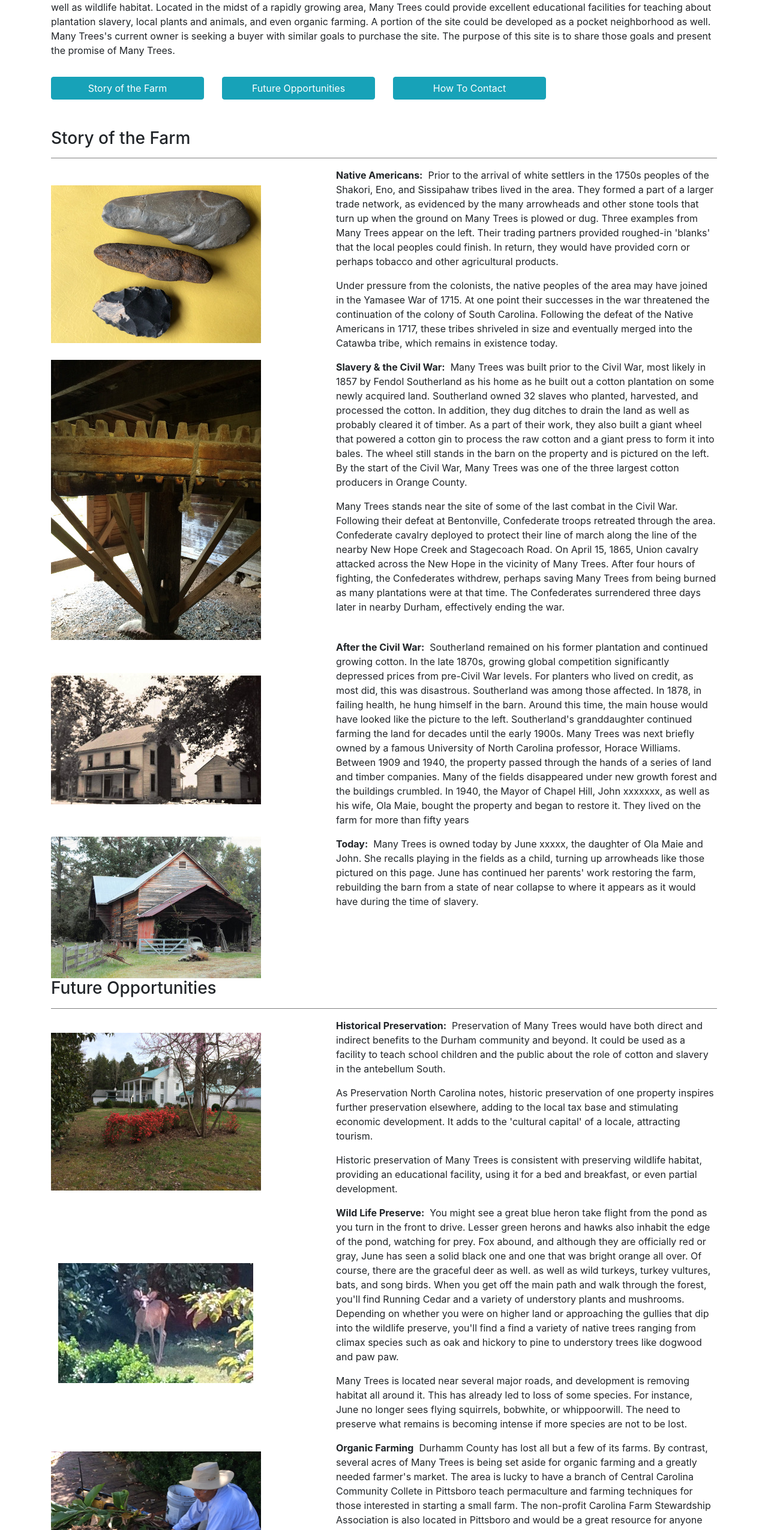
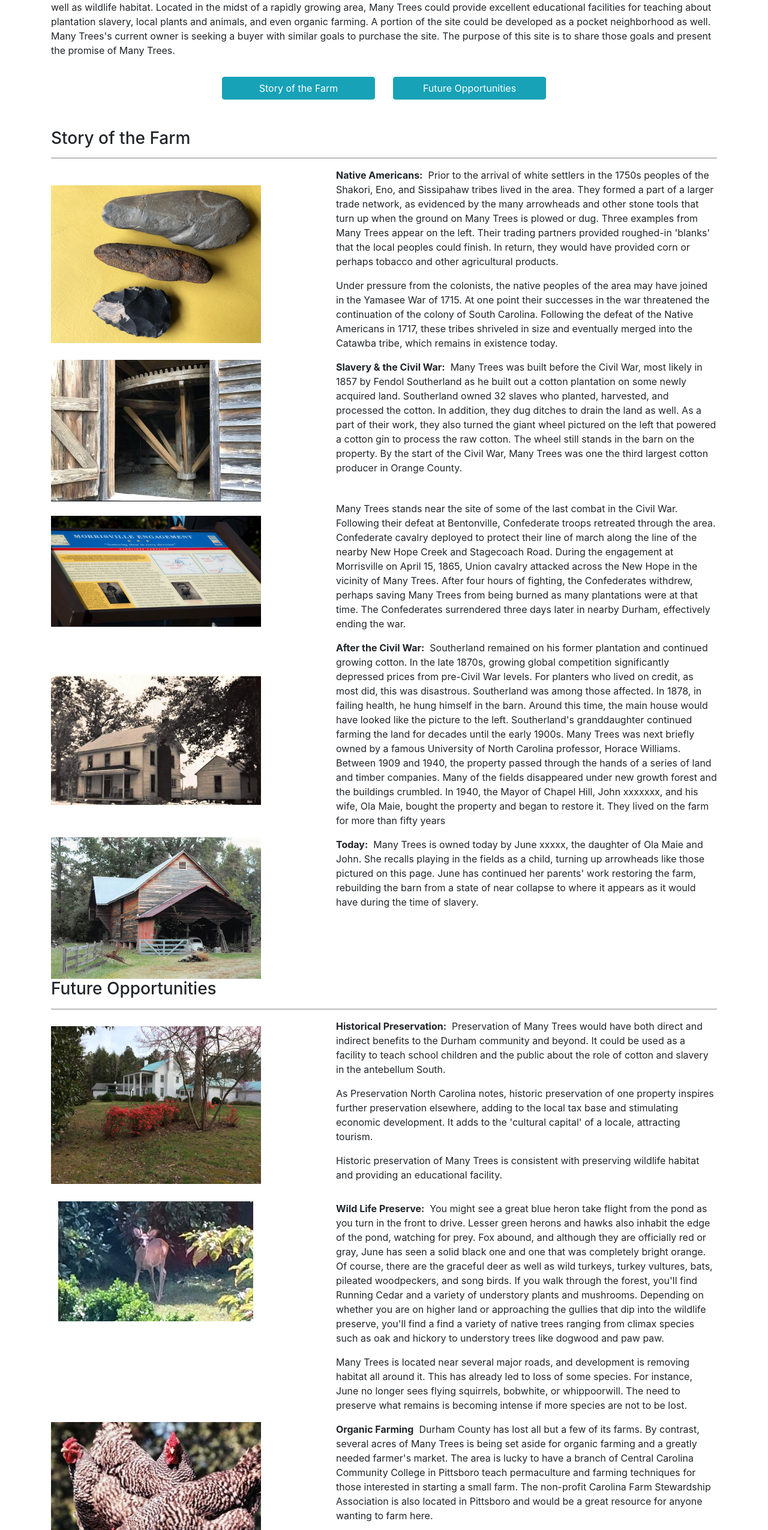
Before and after one commit to wucheeman/many-trees, a plain HTML site: page index.html in a window 1280 px wide. Shown: the part 949-3500 px from the top of the page at 60% size. Drawn offline with nearby package versions, Linux system fonts and the light colour scheme; a script that the page names is missing.

Commit message:
updates to text, new or changed images, and a start on draft-final format

```diff
--- a/index.html
+++ b/index.html
@@ -41,15 +41,17 @@
     </div> <!-- end row -->
 
     <div class='row'>
+      <!-- this centers the two buttons on the page -->
+      <div class="col-sm-3"></div>
       <div class='col-sm-3 text-center pt-3 pb-5'>
         <a href='#story' type="button" class="btn btn-info btn-block">Story of the Farm</a>
       </div>
       <div class='col-sm-3 text-center pt-3 pb-5'>
         <a href='#future' type="button" class="btn btn-info btn-block">Future Opportunities</a>
       </div>
-      <div class='col-sm-3 text-center pt-3 pb-5'>
+      <!-- <div class='col-sm-3 text-center pt-3 pb-5'>
         <a href='#howto' type="button" class="btn btn-info btn-block">How To Contact</a>
-      </div>
+      </div> -->
     </div> <!-- end row -->
 
     <div class="row">
@@ -70,12 +72,19 @@
     </div> <!-- end row -->
 
     <div class='row h-100'>
-    <div class="col-sm-5 my-auto">
-      <img src='./assets/img/cotton_press_350x497.jpg'/>
-    </div>
+      <div class="col-sm-5 my-auto">
+        <img src='./assets/img/wheel_cropped.jpg'/>
+      </div>
       <div class="col-sm-7">
-        <p><b>Slavery & the Civil War:</b>&nbsp;&nbsp;Many Trees was built prior to the Civil War, most likely in 1857 by Fendol Southerland as his home as he built out a cotton plantation on some newly acquired land. Southerland owned 32 slaves who planted, harvested, and processed the cotton. In addition, they dug ditches to drain the land as well as probably cleared it of timber. As a part of their work, they also built a giant wheel that powered a cotton gin to process the raw cotton and a giant press to form it into bales. The wheel still stands in the barn on the property and is pictured on the left. By the start of the Civil War, Many Trees was one of the three largest cotton producers in Orange County.</p>
-        <p>Many Trees stands near the site of some of the last combat in the Civil War. Following their defeat at Bentonville, Confederate troops retreated through the area. Confederate cavalry deployed to protect their line of march along the line of the nearby New Hope Creek and Stagecoach Road. On April 15, 1865, Union cavalry attacked across the New Hope in the vicinity of Many Trees. After four hours of fighting, the Confederates withdrew, perhaps saving Many Trees from being burned as many plantations were at that time. The Confederates surrendered three days later in nearby Durham, effectively ending the war.</p>
+        <p><b>Slavery & the Civil War:</b>&nbsp;&nbsp;Many Trees was built before the Civil War, most likely in 1857 by Fendol Southerland as he built out a cotton plantation on some newly acquired land. Southerland owned 32 slaves who planted, harvested, and processed the cotton. In addition, they dug ditches to drain the land as well. As a part of their work, they also turned the giant wheel pictured on the left that powered a cotton gin to process the raw cotton. The wheel still stands in the barn on the property. By the start of the Civil War, Many Trees was one the third largest cotton producer in Orange County.</p>
+      </div>
+    </div> <!-- end row -->
+    <div class='row h-100'>
+      <div class="col-sm-5 my-auto">
+        <img src='./assets/img/morrisville_marker_350x185.jpg'/>
+      </div>
+      <div class="col-sm-7">
+        <p>Many Trees stands near the site of some of the last combat in the Civil War. Following their defeat at Bentonville, Confederate troops retreated through the area. Confederate cavalry deployed to protect their line of march along the line of the nearby New Hope Creek and Stagecoach Road. During the engagement at Morrisville on April 15, 1865, Union cavalry attacked across the New Hope in the vicinity of Many Trees. After four hours of fighting, the Confederates withdrew, perhaps saving Many Trees from being burned as many plantations were at that time. The Confederates surrendered three days later in nearby Durham, effectively ending the war.</p>
       </div>
     </div> <!-- end row -->
 
@@ -84,7 +93,7 @@
       <img src='./assets/img/after_civil_war_350x219.jpg'/>
     </div>
       <div class="col-sm-7">
-        <p><b>After the Civil War:</b>&nbsp;&nbsp;Southerland remained on his former plantation and continued growing cotton. In the late 1870s, growing global competition significantly depressed prices from pre-Civil War levels. For planters who lived on credit, as most did, this was disastrous. Southerland was among those affected. In 1878, in failing health, he hung himself in the barn. Around this time, the main house would have looked like the picture to the left. Southerland's granddaughter continued farming the land for decades until the early 1900s. Many Trees was next briefly owned by a famous University of North Carolina professor, Horace Williams. Between 1909 and 1940, the property passed through the hands of a series of land and timber companies. Many of the fields disappeared under new growth forest and the buildings crumbled. In 1940, the Mayor of Chapel Hill, John xxxxxxx, as well as his wife, Ola Maie, bought the property and began to restore it. They lived on the farm for more than fifty years</p>
+        <p><b>After the Civil War:</b>&nbsp;&nbsp;Southerland remained on his former plantation and continued growing cotton. In the late 1870s, growing global competition significantly depressed prices from pre-Civil War levels. For planters who lived on credit, as most did, this was disastrous. Southerland was among those affected. In 1878, in failing health, he hung himself in the barn. Around this time, the main house would have looked like the picture to the left. Southerland's granddaughter continued farming the land for decades until the early 1900s. Many Trees was next briefly owned by a famous University of North Carolina professor, Horace Williams. Between 1909 and 1940, the property passed through the hands of a series of land and timber companies. Many of the fields disappeared under new growth forest and the buildings crumbled. In 1940, the Mayor of Chapel Hill, John xxxxxxx, and his wife, Ola Maie, bought the property and began to restore it. They lived on the farm for more than fifty years</p>
       </div>
     </div> <!-- end row -->
 
@@ -111,26 +120,26 @@
       <div class="col-sm-7">
         <p><b>Historical Preservation:</b>&nbsp;&nbsp;Preservation of Many Trees would have both direct and indirect benefits to the Durham community and beyond. It could be used as a facility to teach school children and the public about the role of cotton and slavery in the antebellum South.</p>
         <p>As Preservation North Carolina notes, historic preservation of one property inspires further preservation elsewhere, adding to the local tax base and stimulating economic development. It adds to the 'cultural capital' of a locale, attracting tourism.</p>
-        <p>Historic preservation of Many Trees is consistent with preserving wildlife habitat, providing an educational facility, using it for a bed and breakfast, or even partial development.</p>
+        <p>Historic preservation of Many Trees is consistent with preserving wildlife habitat and providing an educational facility.</p>
       </div>
     </div> <!-- end row -->
 
-    <div class='row h-100'>
-      <div class="col-sm-5 my-auto">
+    <div class='row h-100 mt-3'>
+      <div class="col-sm-5 align-top">
         <img src='./assets/img/deer_cropped_about350x200.png'/>
       </div>
-      <div class="col-sm-7">
-        <p><b>Wild Life Preserve:</b>&nbsp;&nbsp;You might see a great blue heron take flight from the pond as you turn in the front to drive. Lesser green herons and hawks also inhabit the edge of the pond, watching for prey. Fox abound, and although they are officially red or gray, June has seen a solid black one and one that was bright orange all over. Of course, there are the graceful deer as well. as well as wild turkeys, turkey vultures, bats, and song birds. When you get off the main path and walk through the forest, you'll find Running Cedar and a variety of understory plants and mushrooms. Depending on whether you were on higher land or approaching the gullies that dip into the wildlife preserve, you'll find a find a variety of native trees ranging from climax species such as oak and hickory to pine to understory trees like dogwood and paw paw.</p>
+      <div class="col-sm-7 align-top">
+        <p><b>Wild Life Preserve:</b>&nbsp;&nbsp;You might see a great blue heron take flight from the pond as you turn in the front to drive. Lesser green herons and hawks also inhabit the edge of the pond, watching for prey. Fox abound, and although they are officially red or gray, June has seen a solid black one and one that was completely bright orange. Of course, there are the graceful deer as well as wild turkeys, turkey vultures, bats, pileated woodpeckers, and song birds. If you walk through the forest, you'll find Running Cedar and a variety of understory plants and mushrooms. Depending on whether you are on higher land or approaching the gullies that dip into the wildlife preserve, you'll find a find a variety of native trees ranging from climax species such as oak and hickory to understory trees like dogwood and paw paw.</p>
         <p>Many Trees is located near several major roads, and  development is removing habitat all around it. This has already led to loss of some species. For instance, June no longer sees flying squirrels, bobwhite, or whippoorwill. The need to preserve what remains is becoming intense if more species are not to be lost.</p>
       </div>
     </div> <!-- end row -->
 
     <div class='row h-100'>
       <div class="col-sm-5 my-auto">
-        <img src='./assets/img/plants_on_patio_350x273.png'/>
+        <img src='./assets/img/chickens_350x268.jpg'/>
       </div>
       <div class="col-sm-7">
-        <p><b>Organic Farming</b>&nbsp;&nbsp;Durhamm County has lost all but a few of its farms. By contrast, several acres of Many Trees is being set aside for organic farming and a greatly needed farmer's market. The area is lucky to have a branch of Central Carolina Community Collete in Pittsboro teach permaculture and farming techniques for those interested in starting a small farm. The non-profit Carolina Farm Stewardship Association is also located in Pittsboro and would be a great resource for anyone wanting to farm here.</p>
+        <p><b>Organic Farming</b>&nbsp;&nbsp;Durham County has lost all but a few of its farms. By contrast, several acres of Many Trees is being set aside for organic farming and a greatly needed farmer's market. The area is lucky to have a branch of Central Carolina Community College in Pittsboro teach permaculture and farming techniques for those interested in starting a small farm. The non-profit Carolina Farm Stewardship Association is also located in Pittsboro and would be a great resource for anyone wanting to farm here.</p>
       </div>
     </div> <!-- end row -->
 
@@ -148,16 +157,7 @@
 
     <div class='row h-100'>
       <div class="col-sm-5 my-auto">
-        <img src='./assets/img/log_cabin_350x222.png'/>
-      </div>
-      <div class="col-sm-7">
-        <p><b>Rental Properties:</b>&nbsp;&nbsp;Many Trees has two buildings that could be rented to supplement other sources of income from the farm or used as guest houses for an AirBnB. The first is the log cabin shown to the right. Once a tobacco barn, it has been expanded and had plumbing and electricity added. It would be ideal for a student or writer. The second was originally a smokehouse, built by Southerland in the 1850s to cure hams. It also has been expanded, with plumbing, electricity, and a kitchen added. Both units offer privacy from the main house.</p>
-      </div>
-    </div> <!-- end row -->
-
-    <div class='row h-100'>
-      <div class="col-sm-5 my-auto">
-        <img src='./assets/img/gardener_cropped_300x225.jpg'/>
+        <img src='./assets/img/gardener_cropped_350x262.jpg'/>
       </div>
       <div class="col-sm-7">
         <p><b>Education:</b>&nbsp;&nbsp;Apart from its potential for teaching North Carolina history, Many Trees has many possible uses as an educational facility. In the past there have been T'ai Chi classes, filming of an art program for Public Television, a 'mile of art' exhibit, a public meeting by the Durham Historical Society, and a project by the students at the North Carolina School of Science and Mathematics. If used as a wildlife preserve, it could be used to teach about the ecology of the North Carolina Piedmont. If converted to an organic farm, it could also be used as a teaching facility for organic farming techniques. In any of these uses, Many Trees could also provide a place to hold art classes, teach tai chi chuan or yoga, provide horseback lessons, or any other form of instruction that benefits from being held outdoors.</p>
@@ -179,13 +179,13 @@
         <!--Image is by J.T. Morgan and is licensed under https://creativecommons.org/licenses/by-sa/4.0/deed.en-->
       </div>
       <div class="col-sm-7">
-        <p><b>Pocket Neighborhood:</b>&nbsp;&nbsp;As described by Wikipedia, a pocket neighborhood is a type of planned community that consists of a grouping of smaller residences, often around a courtyard or common garden, designed to promote a close knit sense of community and neighborliness with an increased level of contact. Environmental considerations often play a role in the creation of a pocket neighborhood. They reduce parking and roadways, and feature homes with smaller square footage built in close proximity to one another. Homes are designed to maximize space and use porch areas, encouraging time spent outside in the focal greenspace. The photo shows a pocket neighborhood in Washington state that suggests what one built on Many Trees might look like.</p>
+        <p><b>Conservation Neighborhood:</b>&nbsp;&nbsp;As described by Wikipedia, a pocket neighborhood is a type of planned community that consists of a grouping of smaller residences, often around a courtyard or common garden, designed to promote a close knit sense of community and neighborliness with an increased level of contact. Environmental considerations often play a role in the creation of a pocket neighborhood. They reduce parking and roadways, and feature homes with smaller square footage built in close proximity to one another. Homes are designed to maximize space and use porch areas, encouraging time spent outside in the focal greenspace. The photo shows a pocket neighborhood in Washington state that suggests what one built on Many Trees might look like.</p>
       </div>
     </div> <!-- end row -->
 
     <div class="row">
       <div class="col-sm-12">
-        <a name='howto'><h3>How To Contact</h3></a>
+        <a name='howto'><h3>Contact Us</h3></a>
         <hr />
       </div>
     </div> <!-- end row-->
```
Also changed, not shown: assets/img/chickens_350x268.jpg (added), assets/img/gardener_cropped_350x262.jpg (added), assets/img/morrisville_marker.jpg (added), assets/img/morrisville_marker_350x185.jpg (added), assets/img/wheel_350x263.jpg (added), assets/img/wheel_cropped.jpg (added).
